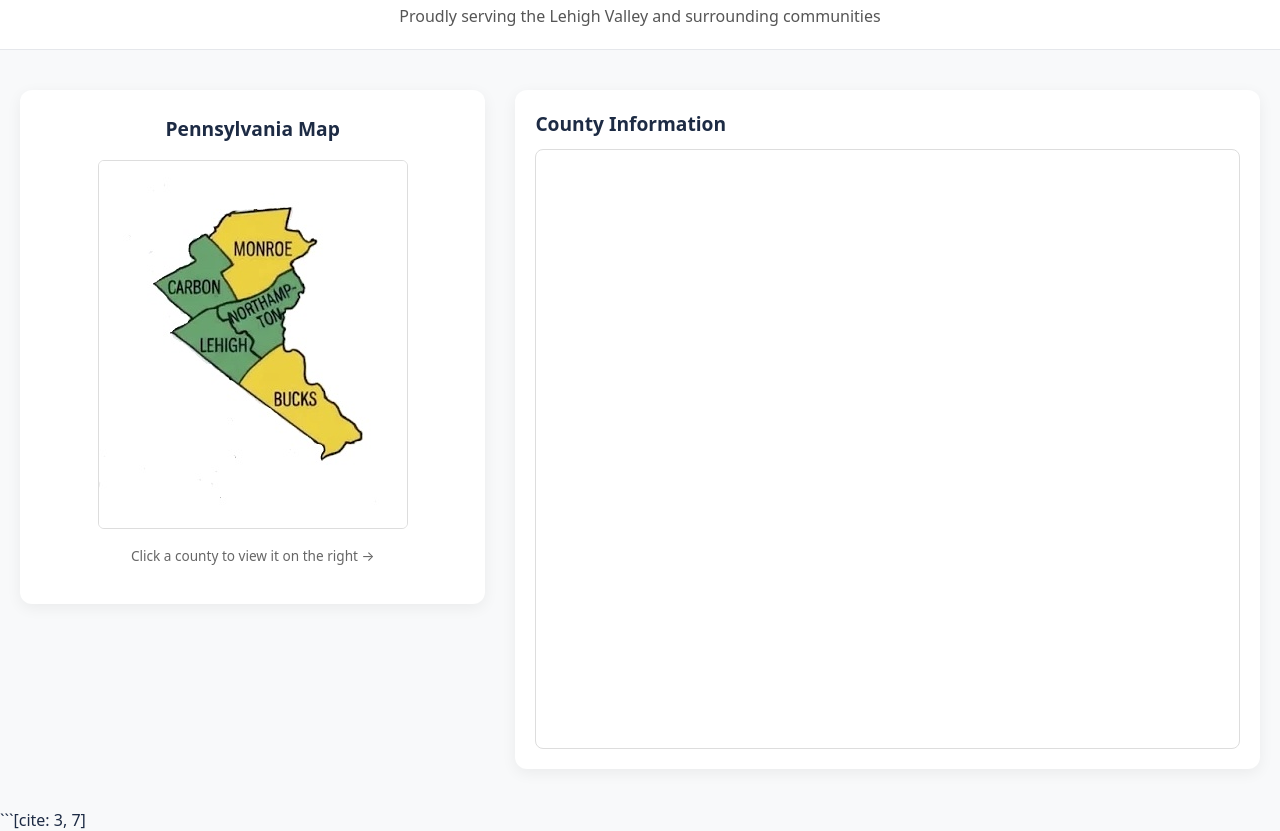
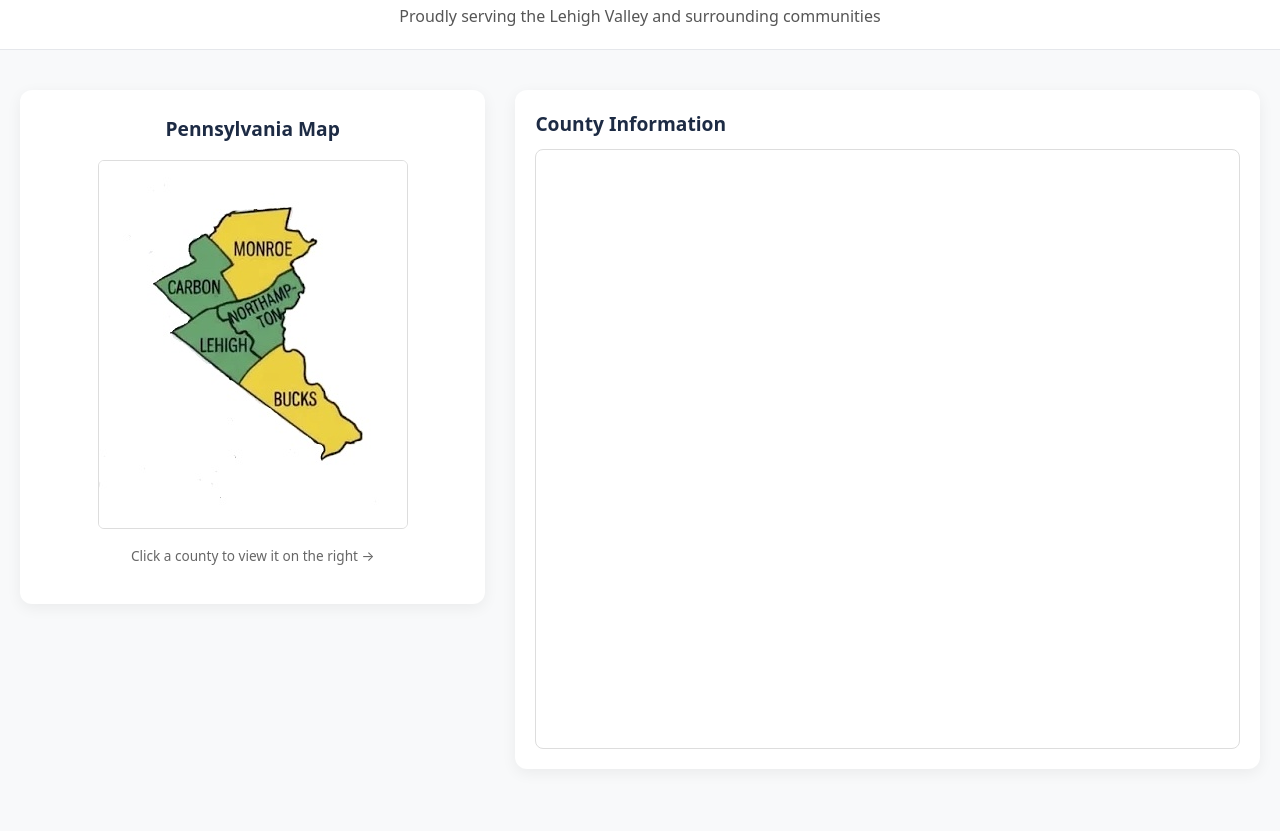
Before and after one commit to jakel33peters/FHWS, a plain HTML site: page maphub2.html in a window 1280 px wide. Shown: the part 102-933 px from the top of the page. After the commit the page ends 911 px from the top, so only its background shows below. Drawn offline with Linux system fonts and the light colour scheme.

Commit message:
Fix HTML closing tag and remove citation

````diff
--- a/maphub2.html
+++ b/maphub2.html
@@ -207,4 +207,3 @@
 
 </body>
 </html>
-```[cite: 3, 7]
````
